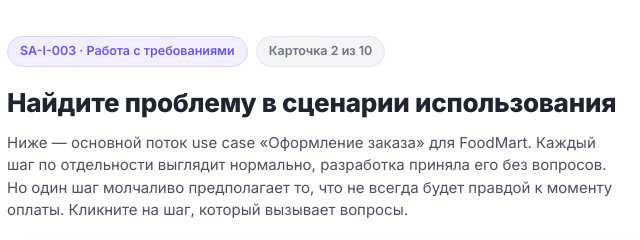
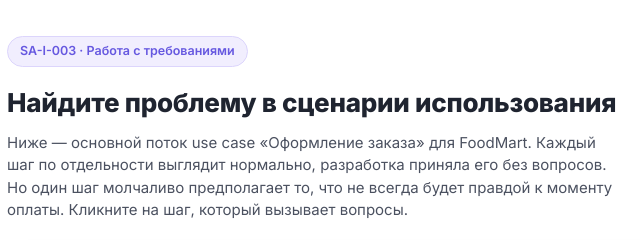
Before and after one commit to Claraitproject/errorbank02sa, a plain HTML site: page index.html in a window 1280 px wide. Shown: the top 240 px of the page, 277-917 px from the left. Drawn offline with Linux system fonts and the light colour scheme.

Commit message:
Update index.html

```diff
--- a/index.html
+++ b/index.html
@@ -68,7 +68,6 @@
 <div class="wrap">
   <div class="tag-row">
     <span class="tag">SA-I-003 · Работа с требованиями</span>
-    <span class="tag muted">Карточка 2 из 10</span>
   </div>
   <h1>Найдите проблему в сценарии использования</h1>
   <p class="lead">
```
